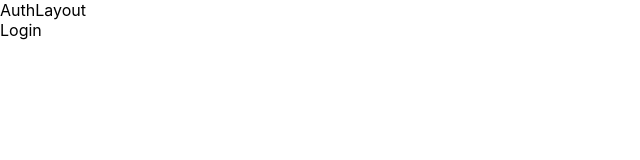
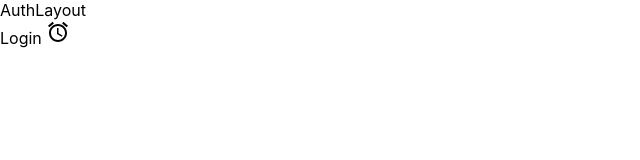
Before and after one commit to Naru-hub/notion-clone, a React (Create React App) app in the folder client/: page /login in a window 1280 px wide. Shown: the top 160 px of the page, without its empty margins (0-640 px from the left). Built offline with nearby package versions, Linux system fonts and the light colour scheme.

Commit message:
Material UIをインストール

```diff
--- a/client/package.json
+++ b/client/package.json
@@ -3,6 +3,11 @@
   "version": "0.1.0",
   "private": true,
   "dependencies": {
+    "@emotion/react": "^11.10.4",
+    "@emotion/styled": "^11.10.4",
+    "@mui/icons-material": "^5.10.6",
+    "@mui/material": "^5.10.8",
+    "@mui/styled-engine-sc": "^5.10.6",
     "@testing-library/jest-dom": "^5.16.2",
     "@testing-library/react": "^11.2.7",
     "@testing-library/user-event": "^12.8.3",
@@ -11,6 +16,7 @@
     "react-dom": "^17.0.2",
     "react-router-dom": "^6.4.2",
     "react-scripts": "5.0.0",
+    "styled-components": "^5.3.6",
     "web-vitals": "^0.2.4"
   },
   "scripts": {
--- a/client/src/pages/Login.jsx
+++ b/client/src/pages/Login.jsx
@@ -1,7 +1,12 @@
 import React from "react";
+import AccessAlarmIcon from "@mui/icons-material/AccessAlarm";
 
 const Login = () => {
-  return <div>Login</div>;
+  return (
+    <div>
+      Login <AccessAlarmIcon />
+    </div>
+  );
 };
 
 export default Login;
```
Also changed, not shown: 1 other file (tests, documents, lock files or other folders).
